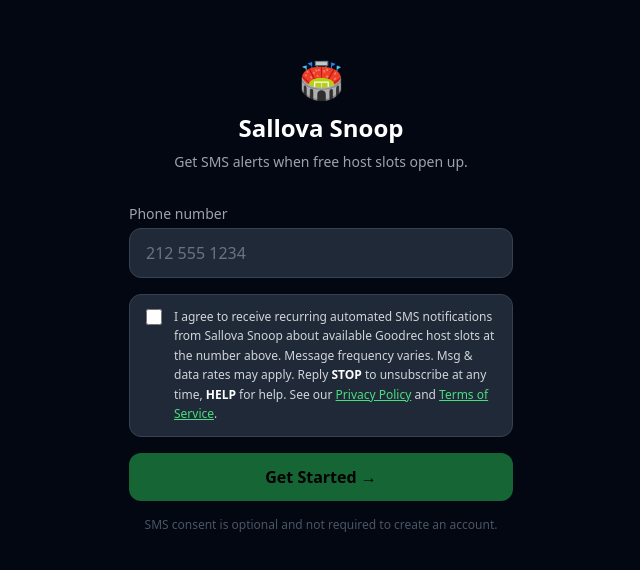
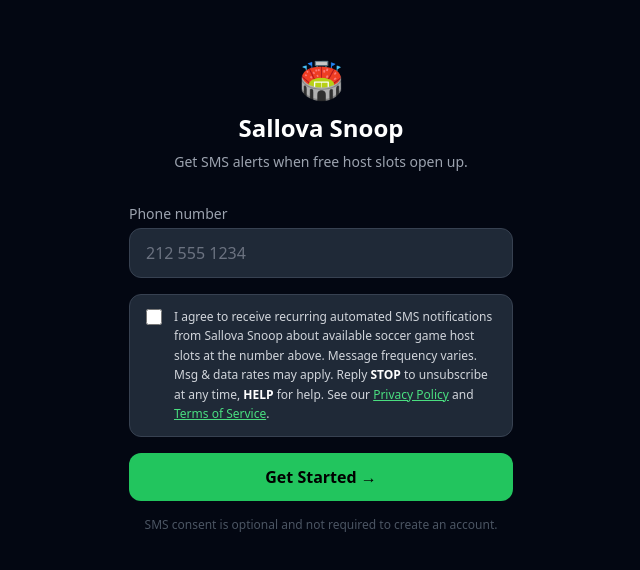
Before and after one commit to Collins1738/goodrec-snooper-prod, a React (Vite) app in the folder frontend/: page / in a window 1280 px wide. Shown: the part 104-674 px from the top of the page, without its empty margins (319-959 px from the left). Built offline with nearby package versions, Linux system fonts and the light colour scheme; no server answers.

Commit message:
fix: update 'Goodrec host slots' to 'soccer game host slots', allow local hostname in vite

```diff
--- a/frontend/src/pages/PrivacyPolicy.tsx
+++ b/frontend/src/pages/PrivacyPolicy.tsx
@@ -22,7 +22,7 @@ export default function PrivacyPolicy() {
             <p>Your phone number is used to:</p>
             <ul className="list-disc ml-5 mt-2 space-y-1">
               <li>Verify your identity via one-time passcode (OTP)</li>
-              <li>Send you SMS notifications about available Goodrec host slots</li>
+              <li>Send you SMS notifications about available soccer game host slots</li>
               <li>Allow you to manage your alert preferences</li>
             </ul>
             <p className="mt-2">
@@ -35,7 +35,7 @@ export default function PrivacyPolicy() {
             <p>
               SMS consent is optional. You may sign up and use the service without consenting to SMS
               notifications. If you opt in to SMS, you agree to receive recurring automated text
-              messages from Sallova Snoop about available Goodrec host slots. Message frequency varies
+              messages from Sallova Snoop about available soccer game host slots. Message frequency varies
               based on slot availability. Message and data rates may apply.
             </p>
             <p className="mt-2 font-medium text-white">
--- a/frontend/src/pages/Signup.tsx
+++ b/frontend/src/pages/Signup.tsx
@@ -17,10 +17,6 @@ export default function Signup() {
 
   async function handleSubmit(e: React.FormEvent) {
     e.preventDefault()
-    if (!smsConsent) {
-      setError('You must agree to receive SMS notifications to continue.')
-      return
-    }
     setError('')
     setLoading(true)
     try {
@@ -68,7 +64,7 @@ export default function Signup() {
             />
             <label htmlFor="sms-consent" className="text-gray-300 text-xs leading-relaxed cursor-pointer">
               I agree to receive recurring automated SMS notifications from Sallova Snoop about available
-              Goodrec host slots at the number above. Message frequency varies. Msg &amp; data rates may
+              soccer game host slots at the number above. Message frequency varies. Msg &amp; data rates may
               apply. Reply <strong className="text-white">STOP</strong> to unsubscribe at any time,{' '}
               <strong className="text-white">HELP</strong> for help. See our{' '}
               <Link to="/privacy" className="text-green-400 hover:text-green-300 underline">Privacy Policy</Link>
@@ -81,7 +77,7 @@ export default function Signup() {
 
           <button
             type="submit"
-            disabled={loading || !smsConsent}
+            disabled={loading}
             className="w-full bg-green-500 hover:bg-green-400 disabled:bg-green-800 disabled:cursor-not-allowed text-black font-semibold rounded-xl py-3 text-base transition"
           >
             {loading ? 'Sending...' : 'Get Started →'}
--- a/frontend/vite.config.ts
+++ b/frontend/vite.config.ts
@@ -4,6 +4,7 @@ import react from '@vitejs/plugin-react'
 export default defineConfig({
   plugins: [react()],
   server: {
+    allowedHosts: ['collinss-macbook-pro-2.local'],
     proxy: {
       '/api': {
         target: 'http://localhost:8000',
```
